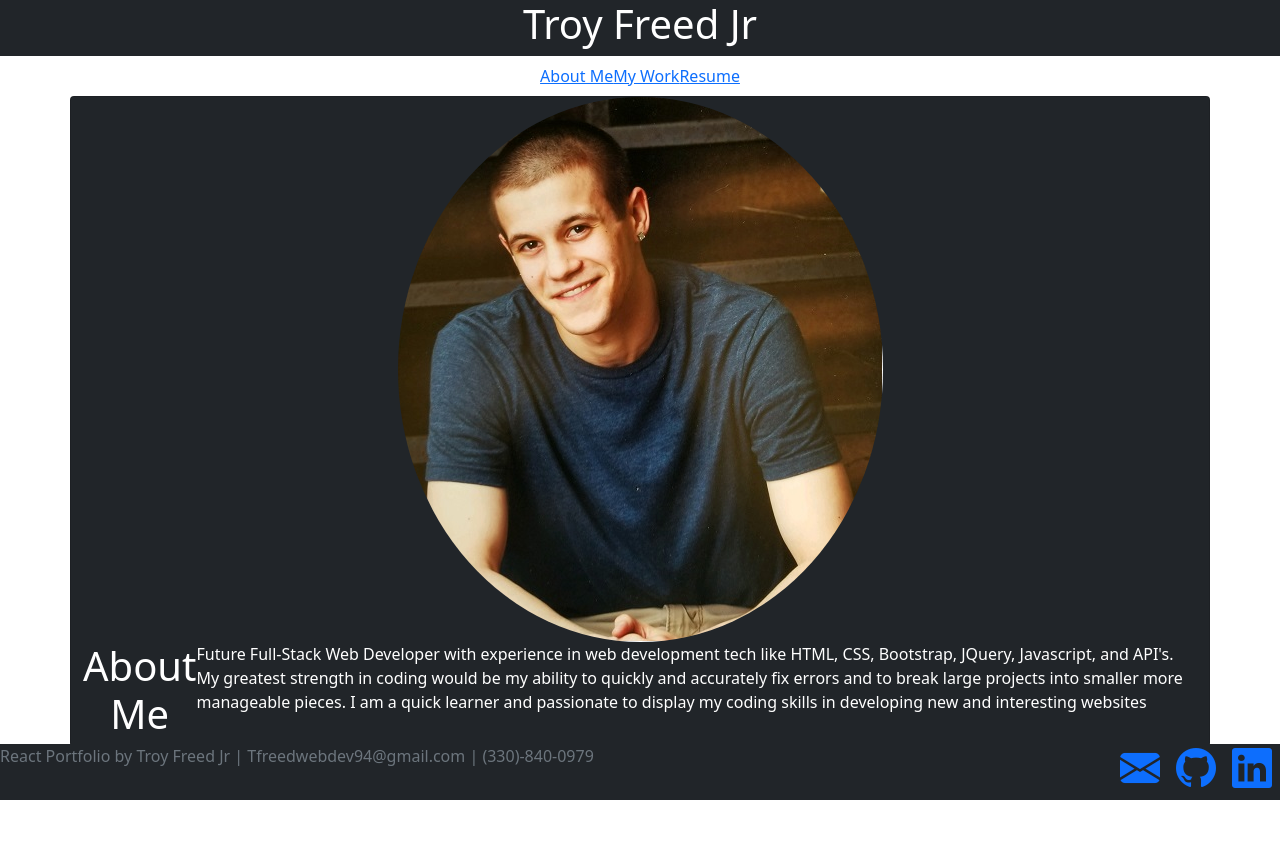
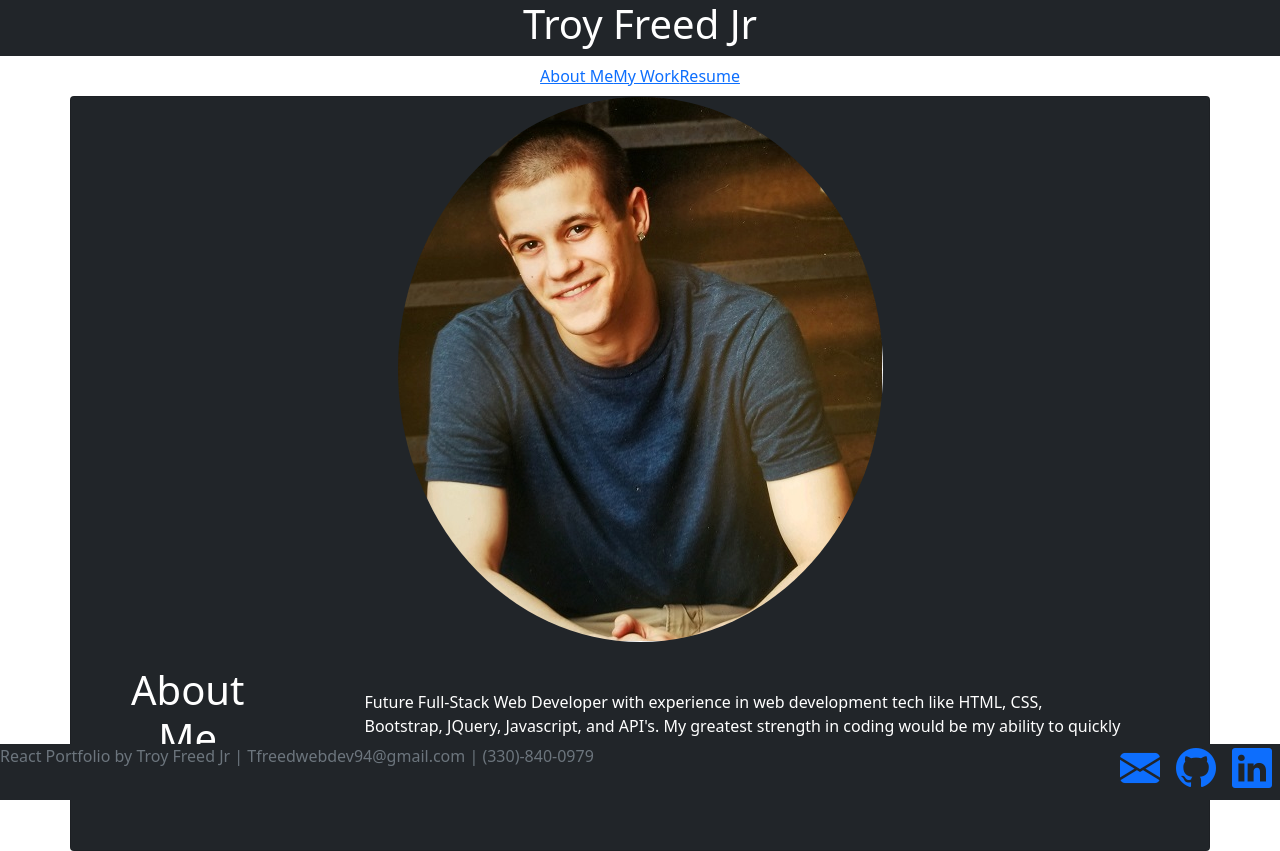
Before and after one commit to tfreed94/react-portfolio, a React (Create React App) app: page /#/ in a window 1280 px wide. Before the commit the page ends 800 px from the top, so only its background shows below. Built offline with nearby package versions, Linux system fonts and the light colour scheme.

Commit message:
adjusted paragraph placement on page

```diff
--- a/src/pages/AboutMe.js
+++ b/src/pages/AboutMe.js
@@ -6,8 +6,8 @@ const AboutMe = () => {
         <div className="container card text-white bg-dark d-flex ">
             <img src={myPic} className="img-fluid mx-auto rounded-circle" alt="Pic Of Me" />
             <div className="d-flex justify-content-center">
-                <h1 className="text-center">About Me</h1>
-                <p className="scroll">Future Full-Stack Web Developer with experience in web development tech like HTML, CSS, Bootstrap, JQuery, Javascript, and API's. My greatest strength in coding would be my ability to quickly and accurately fix errors and to break large projects into smaller more manageable pieces. I am a quick learner and passionate to display my coding skills in developing new and interesting websites</p>
+                <h1 className="text-center mx-4 p-4">About Me</h1>
+                <p className="scroll mx-4 p-5">Future Full-Stack Web Developer with experience in web development tech like HTML, CSS, Bootstrap, JQuery, Javascript, and API's. My greatest strength in coding would be my ability to quickly and accurately fix errors and to break large projects into smaller more manageable pieces. I am a quick learner and passionate to display my coding skills in developing new and interesting websites</p>
             </div>
         </div>
     )
```
